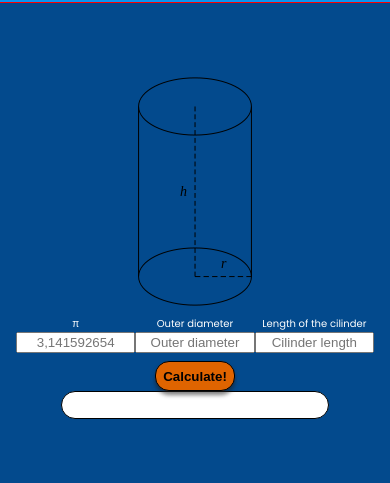
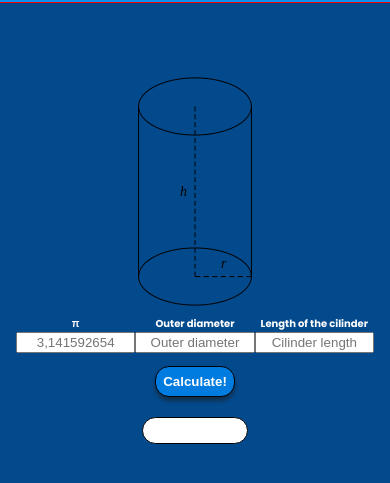
Before and after one commit to Vincasmen/Surface-Calculator, a plain HTML site: page index.html in a window 390 px wide. Shown: the part 89-572 px from the top of the page. Drawn offline with Linux system fonts and the light colour scheme.

Commit message:
More mobile friendly

```diff
--- a/main.css
+++ b/main.css
@@ -44,6 +44,7 @@ label {
   justify-content: center;
   font-size: clamp(10px, 2vw, 50px);
   white-space: nowrap;
+  font-weight: bold;
 }
 
 input {
@@ -70,24 +71,31 @@ input {
   display: block;
   margin: 0 auto;
   padding: 0.5em;
-  background-color: rgb(223, 100, 0);
-  color: rgb(0, 0, 0);
+  background-color: rgb(0, 123, 223);
+  color: rgb(255, 255, 255);
   font-weight: bold;
   cursor: pointer;
   border-radius: 14px;
   border: 1.5px solid black;
   filter: drop-shadow(0px 4px 2px rgba(26, 26, 26, 0.568));
+  margin-top: 1em;
+  margin-bottom: 1.5em;
+}
+
+#submit-button:hover {
+  background-color: rgb(0, 97, 223);
 }
 
 #output-box {
   display: flex;
-  text-align: center;
+  justify-content: center;
   margin: 0 auto;
   padding: 0.8em;
   background-color: rgb(255, 255, 255);
-  color: hotpink;
+  color: rgb(0, 0, 0);
   border-radius: 14px;
   border: 1.5px solid black;
   overflow: hidden;
-  width: clamp(10em, 15em, 20em);
+  width: clamp(2em, 20vw, 15em);
+  font-weight: bold;
 }
```
